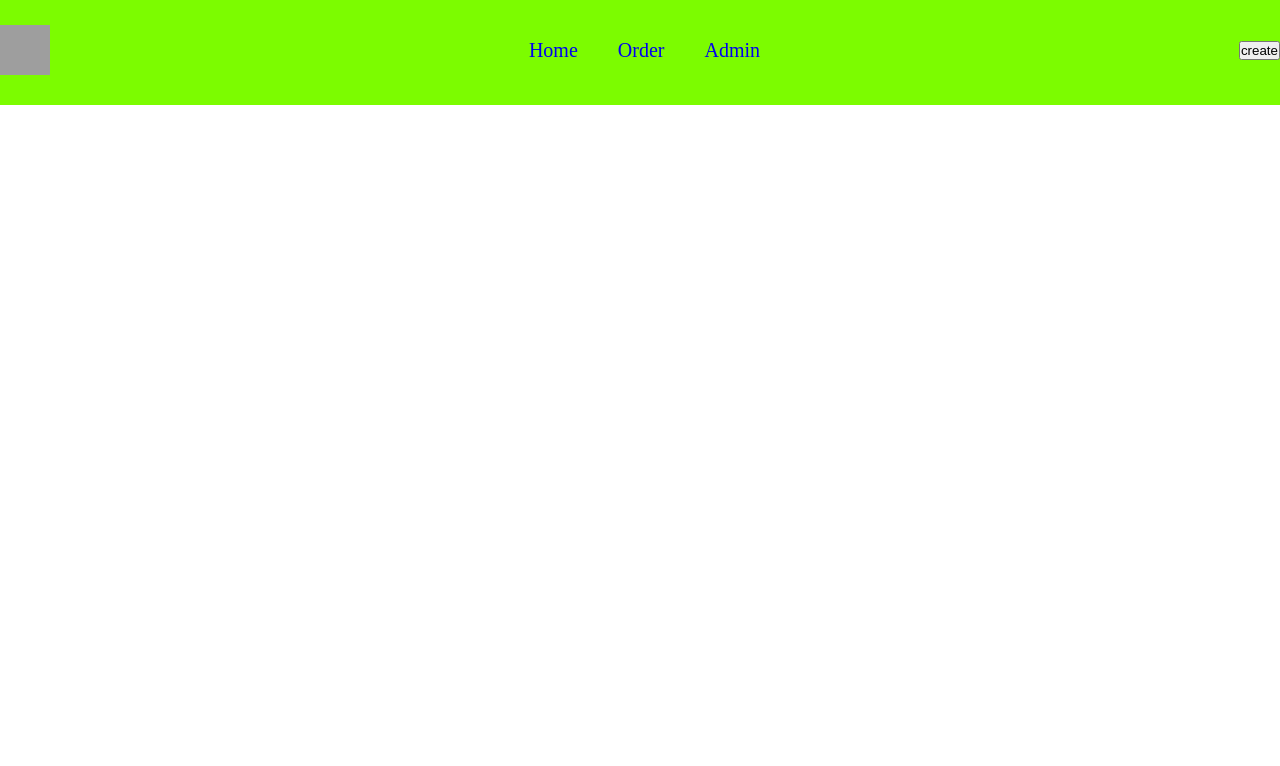
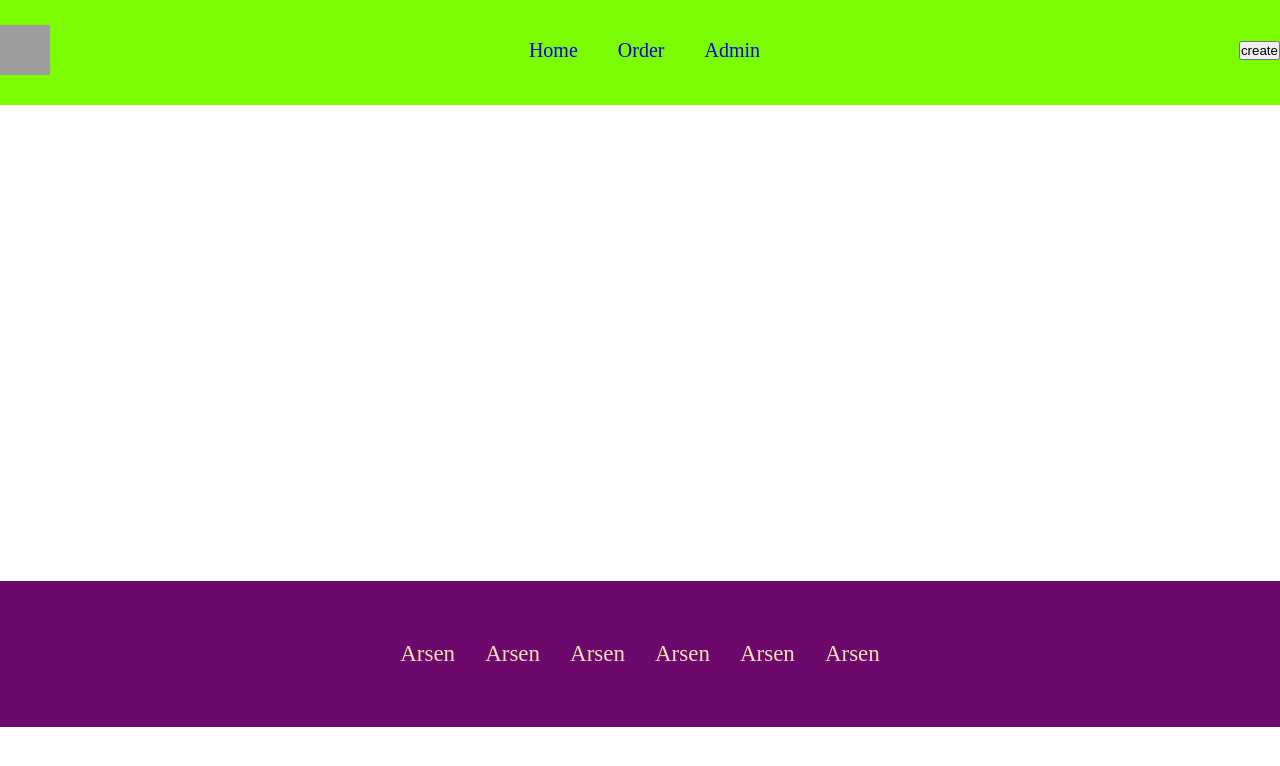
Before and after one commit to Arsenoverkill/git_praktica, a React (Create React App) app: page / in a window 1280 px wide. Shown: the top 766 px of the page. Built offline with nearby package versions, Linux system fonts and the light colour scheme; grey boxes are pictures that could not be loaded.

Commit message:
footer (#2)

```diff
--- a/src/App.js
+++ b/src/App.js
@@ -1,10 +1,12 @@
 import './App.css';
 import Header from './components';
+import Footer from './components/Footer';
 
 function App() {
   return (
     <div className="App">
      <Header/>
+     <Footer/>
     </div>
   );
 }
--- /dev/null
+++ b/src/components/Footer.css
@@ -0,0 +1,10 @@
+footer {
+  background: rgb(109, 8, 109);
+  padding: 60px;
+  display: flex;
+  justify-content: center;
+  color: wheat;
+  font-size: 23px;
+  gap: 30px;
+  margin-top: 476px;
+}
--- /dev/null
+++ b/src/components/Footer.jsx
@@ -0,0 +1,17 @@
+import React from "react";
+import "./Footer.css";
+
+const Footer = () => {
+  return (
+    <footer>
+      <p>Arsen</p>
+      <p>Arsen</p>
+      <p>Arsen</p>
+      <p>Arsen</p>
+      <p>Arsen</p>
+      <p>Arsen</p>
+    </footer>
+  );
+};
+
+export default Footer;
```
